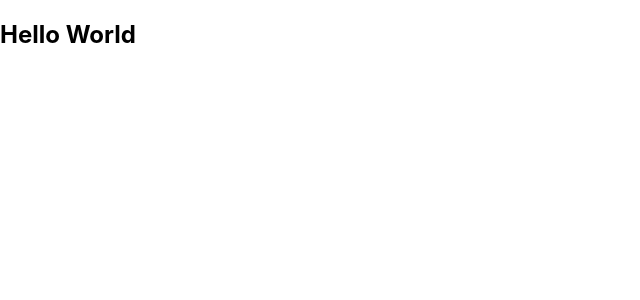
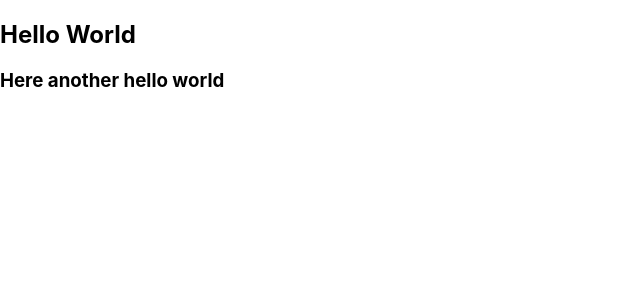
Before and after one commit to anasis22/test-repo, a React (Create React App) app in the folder first-repo/: page / in a window 1280 px wide. Shown: the top 300 px of the page, without its empty margins (0-640 px from the left). Built offline with nearby package versions, Linux system fonts and the light colour scheme.

Commit message:
second commit

```diff
--- a/first-repo/src/App.js
+++ b/first-repo/src/App.js
@@ -4,6 +4,7 @@ const App = () => {
   return (
     <div>
       <h2>Hello World</h2>
+      <h3>Here another hello world</h3>
     </div>
   )
 }
```
